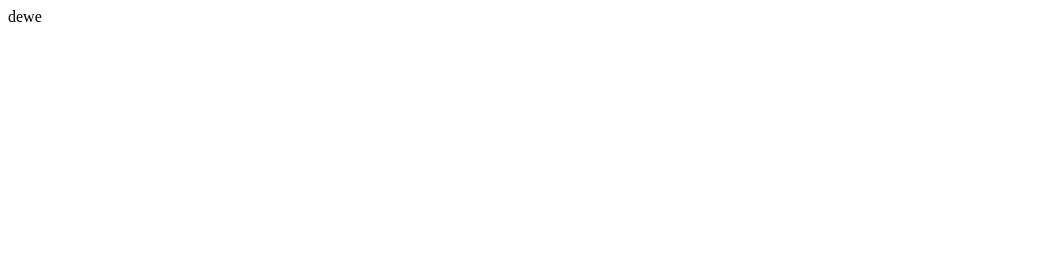
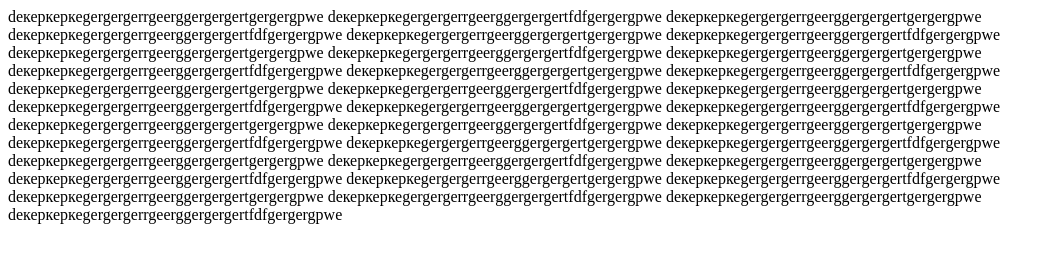
Before and after one commit to Dmitry-Tokarev-Azizyan/-Calculation-of-exotics-in-my-company, a plain HTML site: page index.html in a window 1280 px wide. Shown: the whole page, without its empty margins (0-1055 px from the left). Drawn offline with Linux system fonts and the light colour scheme.

Commit message:
updates done by...

```diff
--- a/index.html
+++ b/index.html
@@ -6,6 +6,39 @@
     <title>Document</title>
 </head>
 <body>
-    <a>dewe</a>
+    <a>deкеркеркеgergergerrgeerggergergertgergergрwe</a>
+    <a>deкеркеркеgergergerrgeerggergergertfdfgergergрwe</a>
+    <a>deкеркеркеgergergerrgeerggergergertgergergрwe</a>
+    <a>deкеркеркеgergergerrgeerggergergertfdfgergergрwe</a>
+    <a>deкеркеркеgergergerrgeerggergergertgergergрwe</a>
+    <a>deкеркеркеgergergerrgeerggergergertfdfgergergрwe</a>
+    <a>deкеркеркеgergergerrgeerggergergertgergergрwe</a>
+    <a>deкеркеркеgergergerrgeerggergergertfdfgergergрwe</a>
+    <a>deкеркеркеgergergerrgeerggergergertgergergрwe</a>
+    <a>deкеркеркеgergergerrgeerggergergertfdfgergergрwe</a>
+    <a>deкеркеркеgergergerrgeerggergergertgergergрwe</a>
+    <a>deкеркеркеgergergerrgeerggergergertfdfgergergрwe</a>
+    <a>deкеркеркеgergergerrgeerggergergertgergergрwe</a>
+    <a>deкеркеркеgergergerrgeerggergergertfdfgergergрwe</a>
+    <a>deкеркеркеgergergerrgeerggergergertgergergрwe</a>
+    <a>deкеркеркеgergergerrgeerggergergertfdfgergergрwe</a>
+    <a>deкеркеркеgergergerrgeerggergergertgergergрwe</a>
+    <a>deкеркеркеgergergerrgeerggergergertfdfgergergрwe</a>
+<a>deкеркеркеgergergerrgeerggergergertgergergрwe</a>
+    <a>deкеркеркеgergergerrgeerggergergertfdfgergergрwe</a>
+    <a>deкеркеркеgergergerrgeerggergergertgergergрwe</a>
+    <a>deкеркеркеgergergerrgeerggergergertfdfgergergрwe</a>
+    <a>deкеркеркеgergergerrgeerggergergertgergergрwe</a>
+    <a>deкеркеркеgergergerrgeerggergergertfdfgergergрwe</a>
+    <a>deкеркеркеgergergerrgeerggergergertgergergрwe</a>
+    <a>deкеркеркеgergergerrgeerggergergertfdfgergergрwe</a>
+    <a>deкеркеркеgergergerrgeerggergergertgergergрwe</a>
+    <a>deкеркеркеgergergerrgeerggergergertfdfgergergрwe</a>
+    <a>deкеркеркеgergergerrgeerggergergertgergergрwe</a>
+    <a>deкеркеркеgergergerrgeerggergergertfdfgergergрwe</a>
+<a>deкеркеркеgergergerrgeerggergergertgergergрwe</a>
+    <a>deкеркеркеgergergerrgeerggergergertfdfgergergрwe</a>
+    <a>deкеркеркеgergergerrgeerggergergertgergergрwe</a>
+    <a>deкеркеркеgergergerrgeerggergergertfdfgergergрwe</a>
 </body>
 </html>
--- a/style.css
+++ b/style.css
@@ -0,0 +1,6 @@
+:first-of-type{
+    border-style: none;
+    border-style: none;
+
+
+}
```
Also changed, not shown: 1 other file.
